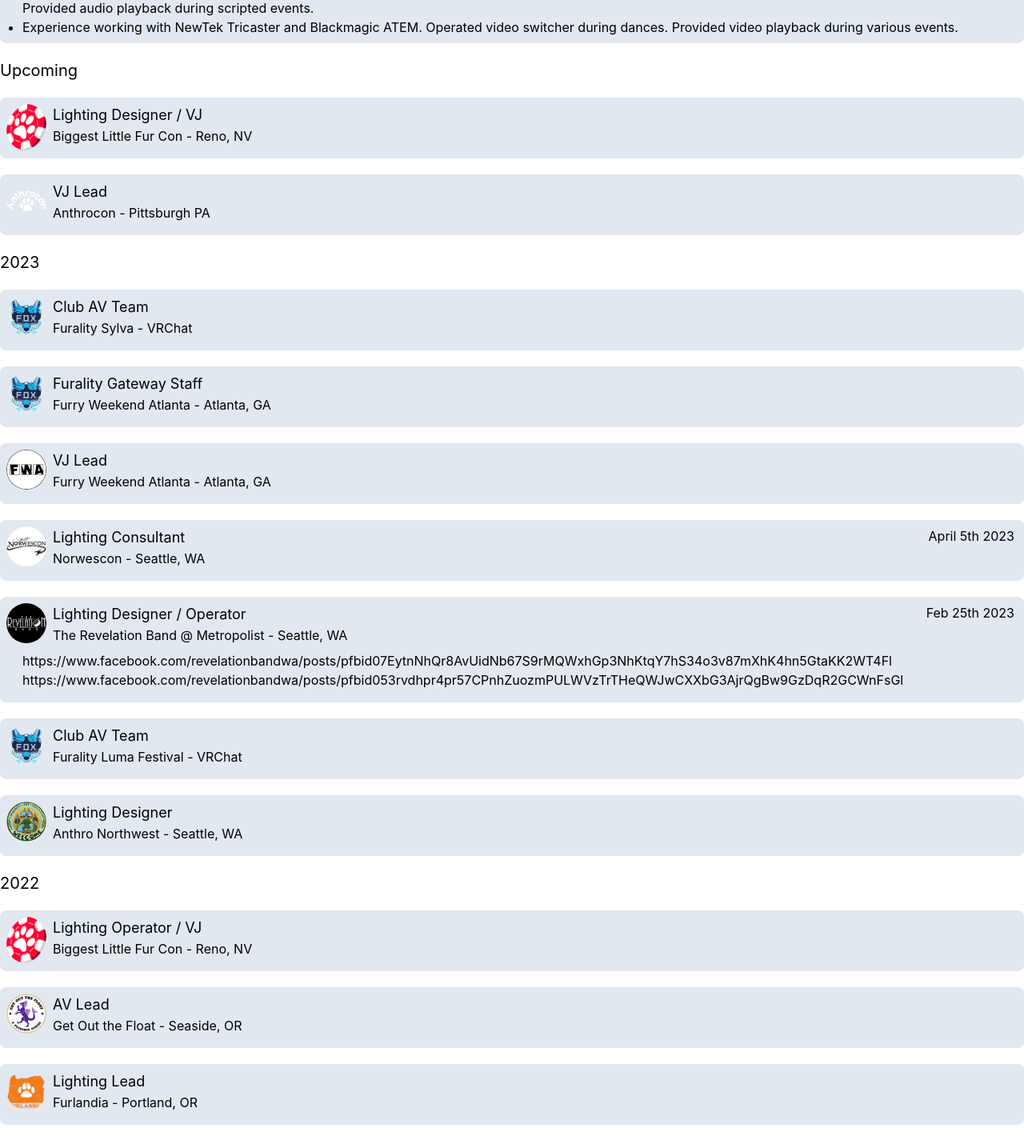
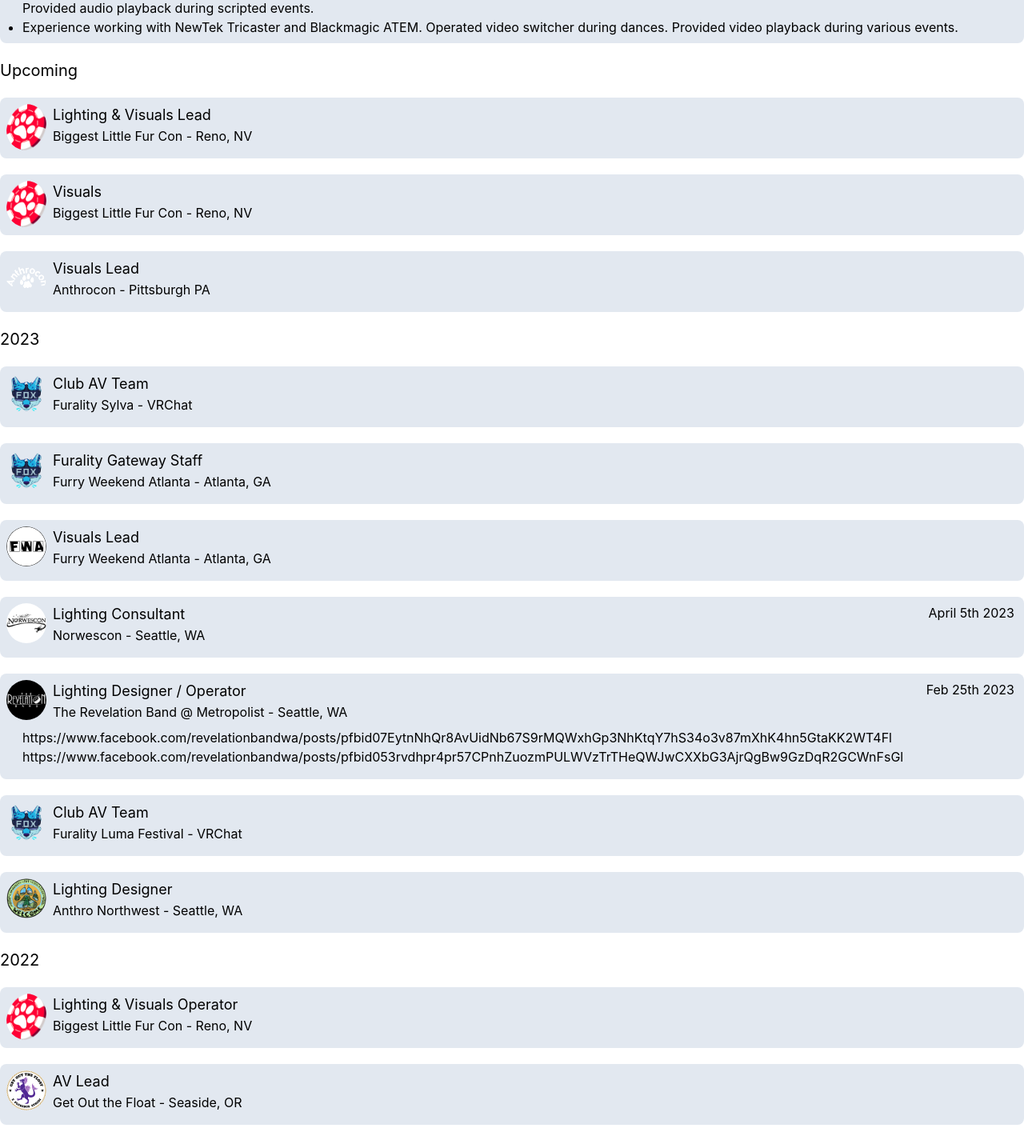
Before and after one commit to Nullreff/nullreff.net, a Next.js app: page /resume/av in a window 1280 px wide. Shown: the part 414-1839 px from the top of the page at 80% size. Built offline with nearby package versions, Linux system fonts and the light colour scheme.

Commit message:
Rename VJ to Visuals

```diff
--- a/pages/resume/av.tsx
+++ b/pages/resume/av.tsx
@@ -92,10 +92,14 @@
             </Section>
 
             <Section title="Upcoming">
-                <Job dates="" title="Lighting Designer / VJ" company="Biggest Little Fur Con" location="Reno, NV" logo={blfcLogo}>
+                <Job dates="" title="Lighting & Visuals Lead" company="Biggest Little Fur Con" location="Reno, NV" logo={blfcLogo}>
                 </Job>
 
-                <Job dates="" title="VJ Lead" company="Anthrocon" location="Pittsburgh PA" logo={acLogo}>
+                <Job dates="" title="Visuals" company="Biggest Little Fur Con" location="Reno, NV" logo={blfcLogo}>
+                </Job>
+
+
+                <Job dates="" title="Visuals Lead" company="Anthrocon" location="Pittsburgh PA" logo={acLogo}>
                 </Job>
             </Section>
 
@@ -107,7 +111,7 @@
                 <Job dates="" title="Furality Gateway Staff" company="Furry Weekend Atlanta" location="Atlanta, GA" logo={furalityLogo}>
                 </Job>
 
-                <Job dates="" title="VJ Lead" company="Furry Weekend Atlanta" location="Atlanta, GA" logo={fwaLogo}>
+                <Job dates="" title="Visuals Lead" company="Furry Weekend Atlanta" location="Atlanta, GA" logo={fwaLogo}>
                 </Job>
 
                 <Job dates="April 5th 2023" title="Lighting Consultant" company="Norwescon" location="Seattle, WA" logo={norwesconLogo}>
@@ -125,7 +129,7 @@
                 </Job>
             </Section>
             <Section title="2022">
-                <Job dates="" title="Lighting Operator / VJ" company="Biggest Little Fur Con" location="Reno, NV" logo={blfcLogo}>
+                <Job dates="" title="Lighting & Visuals Operator" company="Biggest Little Fur Con" location="Reno, NV" logo={blfcLogo}>
                 </Job>
 
                 <Job dates="" title="AV Lead" company="Get Out the Float" location="Seaside, OR" logo={gotfLogo}>
```
